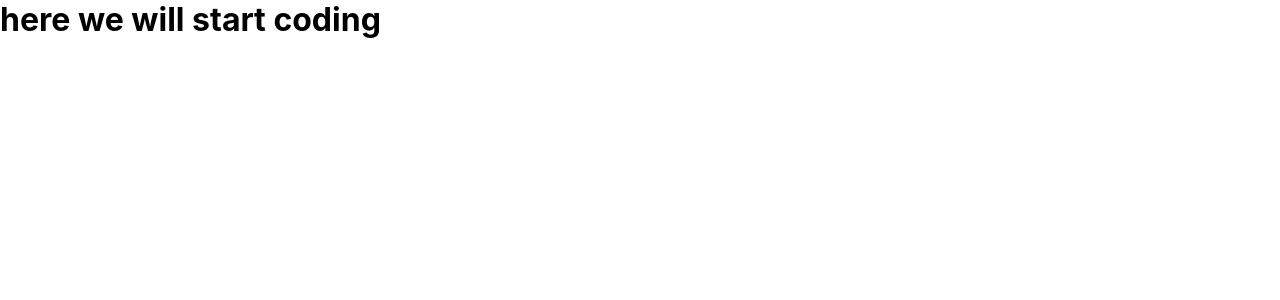
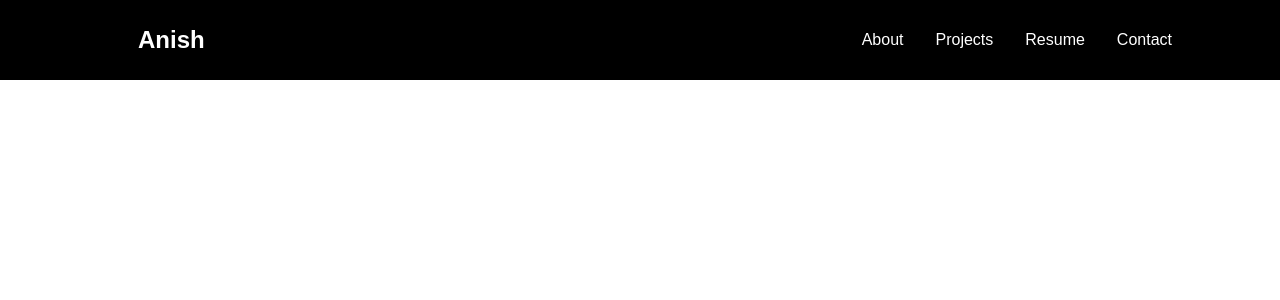
Before and after one commit to anish-gyawali/portfolios, a React (Create React App) app in the folder portfolio/: page / in a window 1280 px wide. Shown: the top 300 px of the page. Built offline with nearby package versions, Linux system fonts and the light colour scheme.

Commit message:
added responsive Navbar and Sidebar

```diff
--- a/portfolio/package.json
+++ b/portfolio/package.json
@@ -8,7 +8,11 @@
     "@testing-library/user-event": "^12.1.10",
     "react": "^17.0.1",
     "react-dom": "^17.0.1",
-    "react-scripts": "4.0.1",
+    "react-icons": "^4.1.0",
+    "react-router-dom": "^5.2.0",
+    "react-scripts": "^4.0.1",
+    "react-scroll": "^1.8.1",
+    "styled-components": "^5.2.1",
     "web-vitals": "^0.2.4"
   },
   "scripts": {
--- a/portfolio/src/App.css
+++ b/portfolio/src/App.css
@@ -0,0 +1,6 @@
+*{
+    box-sizing: border-box;
+    margin: 0;
+    padding: 0;
+    font-family: 'Encode Sans Expanded',sans-serif;
+}
--- a/portfolio/src/App.js
+++ b/portfolio/src/App.js
@@ -1,10 +1,14 @@
+import React from "react";
+import { BrowserRouter as Router } from "react-router-dom";
 import "./App.css";
-
+import Home from "./pages";
 function App() {
   return (
-    <div className="app">
-      <h1>here we will start coding</h1>
-    </div>
+    <Router>
+      <div className="app">
+        <Home />
+      </div>
+    </Router>
   );
 }
 
--- /dev/null
+++ b/portfolio/src/components/Navbar/NavbarElements.js
@@ -0,0 +1,84 @@
+import styled from "styled-components";
+import { Link as LinkRouter } from "react-router-dom";
+import { Link as LinkScroll } from "react-scroll";
+
+export const Nav = styled.nav`
+  background: #000;
+  height: 80px;
+  /* margin-top: -80px; */
+  display: flex;
+  justify-content: center;
+  align-items: center;
+  font-size: 1rem;
+  position: sticky;
+  top: 0;
+  z-index: 10;
+
+  @media screen and (max-width: 960px) {
+    transition: 0.8s all ease;
+  }
+`;
+export const NavbarContainer = styled.div`
+  display: flex;
+  justify-content: space-between;
+  height: 80px;
+  z-index: 1;
+  width: 100%;
+  padding: 0 24px;
+  max-width: 1100px;
+`;
+
+export const NavLogo = styled(LinkRouter)`
+  color: #fff;
+  justify-self: flex-start;
+  cursor: pointer;
+  font-size: 1.5rem;
+  display: flex;
+  align-items: center;
+  margin-left: 24px;
+  font-weight: bold;
+  text-decoration: none;
+`;
+
+export const MobileIcon = styled.div`
+  display: none;
+  @media screen and (max-width: 768px) {
+    display: block;
+    position: absolute;
+    top: 0;
+    right: 0;
+    transform: translate(-100%, 60%);
+    font-size: 1.8rem;
+    cursor: pointer;
+    color: #fff;
+  }
+`;
+
+export const NavMenu = styled.ul`
+  display: flex;
+  align-items: center;
+  list-style: none;
+  text-align: center;
+  margin-right: -22px;
+  @media screen and (max-width: 768px) {
+    display: none;
+  }
+`;
+
+export const NavItem = styled.li`
+  height: 80px;
+`;
+
+export const NavLinks = styled(LinkScroll)`
+  color: #fff;
+  display: flex;
+  align-items: center;
+  text-decoration: none;
+  padding: 0 1rem;
+  height: 100%;
+  cursor: pointer;
+
+  &.active {
+    border-bottom: 3px solid #01bf71;
+  }
+`;
--- /dev/null
+++ b/portfolio/src/components/Navbar/index.js
@@ -0,0 +1,41 @@
+import React from "react";
+import { FaBars } from "react-icons/fa";
+import {
+  Nav,
+  NavbarContainer,
+  NavLogo,
+  MobileIcon,
+  NavMenu,
+  NavItem,
+  NavLinks,
+} from "./NavbarElements";
+
+const Navbar = ({toggle}) => {
+  return (
+    <>
+      <Nav>
+        <NavbarContainer>
+          <NavLogo to="/">Anish</NavLogo>
+          <MobileIcon onClick={toggle}>
+            <FaBars />
+          </MobileIcon>
+          <NavMenu>
+            <NavItem>
+              <NavLinks to="about">About</NavLinks>
+            </NavItem>
+            <NavItem>
+              <NavLinks to="projects">Projects</NavLinks>
+            </NavItem>
+            <NavItem>
+              <NavLinks to="resume">Resume</NavLinks>
+            </NavItem>
+            <NavItem>
+              <NavLinks to="contact">Contact</NavLinks>
+            </NavItem>
+          </NavMenu>
+        </NavbarContainer>
+      </Nav>
+    </>
+  );
+};
+export default Navbar;
--- /dev/null
+++ b/portfolio/src/components/Sidebar/SidebarElemets.js
@@ -0,0 +1,63 @@
+import styled from "styled-components";
+import { FaTimes } from "react-icons/fa";
+import { Link as LinkScroll } from "react-scroll";
+
+export const SidebarContainer = styled.aside`
+  position: fixed;
+  z-index: 999;
+  width: 100%;
+  height: 100%;
+  background: #0d0d0d;
+  display: grid;
+  align-items: center;
+  top: 0;
+  left: 0;
+  transition: 0.3s ease-in-out;
+  opacity: ${({ isOpen }) => (isOpen ? "100%" : "0")};
+  top: ${({ isOpen }) => (isOpen ? "0" : "-100%")};
+`;
+
+export const CloseIcon = styled(FaTimes)`
+  color: #fff;
+`;
+export const Icon = styled.div`
+  position: absolute;
+  top: 1.2rem;
+  right: 1.5rem;
+  background: transparent;
+  font-size: 2rem;
+  cursor: pointer;
+  outline: none;
+`;
+
+export const SidebarWrapper = styled.div`
+  color: #fff;
+`;
+
+export const SidebarMenu = styled.ul`
+  display: grid;
+  grid-template-columns: 1fr;
+  grid-template-rows: repeat(6, 80px);
+  text-align: center;
+
+  @media screen and (max-width: 480px) {
+    grid-template-rows: repeat(6, 60px);
+  }
+`;
+export const SidebarLink = styled(LinkScroll)`
+  display: flex;
+  align-items: center;
+  justify-content: center;
+  font-size: 1.5rem;
+  text-decoration: none;
+  list-style: none;
+  transition: 0.2s ease-in-out;
+  text-decoration: none;
+  color: #fff;
+  cursor: pointer;
+
+  &:hover {
+    color: #01bf71;
+    transition: 0.2s ease-in-out;
+  }
+`;
--- /dev/null
+++ b/portfolio/src/components/Sidebar/index.js
@@ -0,0 +1,37 @@
+import React from "react";
+import {
+  SidebarContainer,
+  Icon,
+  CloseIcon,
+  SidebarWrapper,
+  SidebarMenu,
+  SidebarLink,
+} from "./SidebarElemets";
+
+const Sidebar = ({ isOpen, toggle }) => {
+  return (
+    <SidebarContainer isOpen={isOpen} onClick={toggle}>
+      <Icon onClick={toggle}>
+        <CloseIcon />
+      </Icon>
+      <SidebarWrapper>
+        <SidebarMenu>
+          <SidebarLink to="about" onClick={toggle}>
+            About
+          </SidebarLink>
+          <SidebarLink to="projects" onClick={toggle}>
+            Projects
+          </SidebarLink>
+          <SidebarLink to="resume" onClick={toggle}>
+            Resume
+          </SidebarLink>
+          <SidebarLink to="contact" onClick={toggle}>
+            Contact
+          </SidebarLink>
+        </SidebarMenu>
+      </SidebarWrapper>
+    </SidebarContainer>
+  );
+};
+
+export default Sidebar;
--- a/portfolio/src/index.css
+++ /dev/null
@@ -1,16 +0,0 @@
-*{
-  margin: 0;
-}
-body {
-  margin: 0;
-  font-family: -apple-system, BlinkMacSystemFont, 'Segoe UI', 'Roboto', 'Oxygen',
-    'Ubuntu', 'Cantarell', 'Fira Sans', 'Droid Sans', 'Helvetica Neue',
-    sans-serif;
-  -webkit-font-smoothing: antialiased;
-  -moz-osx-font-smoothing: grayscale;
-}
-
-code {
-  font-family: source-code-pro, Menlo, Monaco, Consolas, 'Courier New',
-    monospace;
-}
--- a/portfolio/src/index.js
+++ b/portfolio/src/index.js
@@ -1,17 +1,10 @@
-import React from 'react';
-import ReactDOM from 'react-dom';
-import './index.css';
-import App from './App';
-import reportWebVitals from './reportWebVitals';
+import React from "react";
+import ReactDOM from "react-dom";
+import App from "./App";
 
 ReactDOM.render(
   <React.StrictMode>
     <App />
   </React.StrictMode>,
-  document.getElementById('root')
+  document.getElementById("root")
 );
-
-// If you want to start measuring performance in your app, pass a function
-// to log results (for example: reportWebVitals(console.log))
-// or send to an analytics endpoint. Learn more: https://bit.ly/CRA-vitals
-reportWebVitals();
--- /dev/null
+++ b/portfolio/src/pages/index.js
@@ -0,0 +1,18 @@
+import React,{useState} from "react";
+import Navbar from "../components/Navbar";
+import Sidebar from "../components/Sidebar";
+
+const Home = () => {
+    const[isOpen,setIsOpen]=useState(false);
+    const toggle=()=>{
+        setIsOpen(!isOpen);
+    }
+  return (
+    <>
+      <Sidebar isOpen={isOpen} toggle={toggle}/>
+      <Navbar toggle={toggle}/>
+    </>
+  );
+};
+
+export default Home;
--- a/portfolio/src/reportWebVitals.js
+++ /dev/null
@@ -1,13 +0,0 @@
-const reportWebVitals = onPerfEntry => {
-  if (onPerfEntry && onPerfEntry instanceof Function) {
-    import('web-vitals').then(({ getCLS, getFID, getFCP, getLCP, getTTFB }) => {
-      getCLS(onPerfEntry);
-      getFID(onPerfEntry);
-      getFCP(onPerfEntry);
-      getLCP(onPerfEntry);
-      getTTFB(onPerfEntry);
-    });
-  }
-};
-
-export default reportWebVitals;
```
Also changed, not shown: 2 other files (tests, documents, lock files or other folders).
